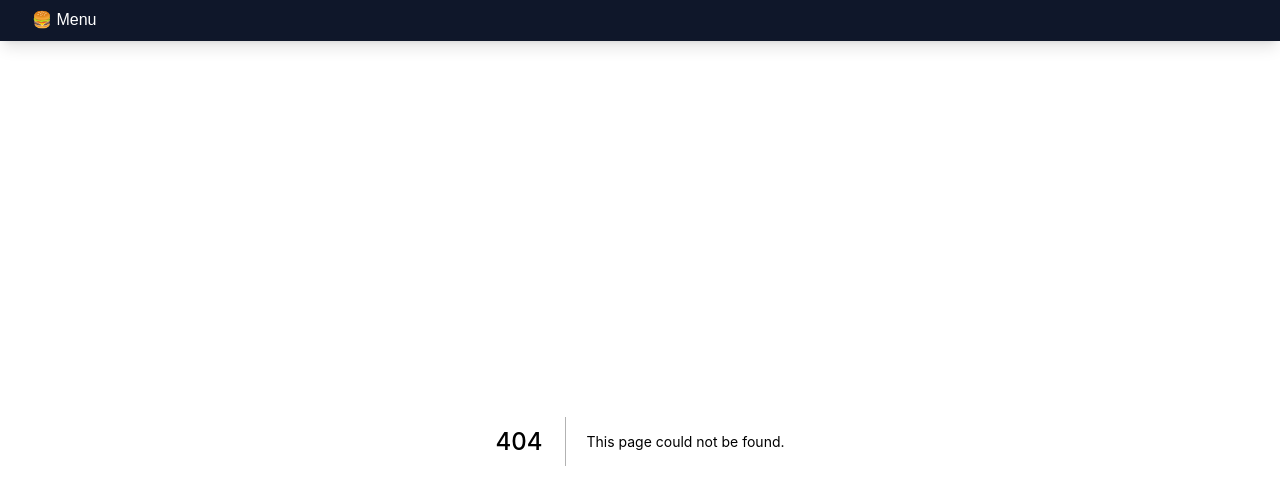
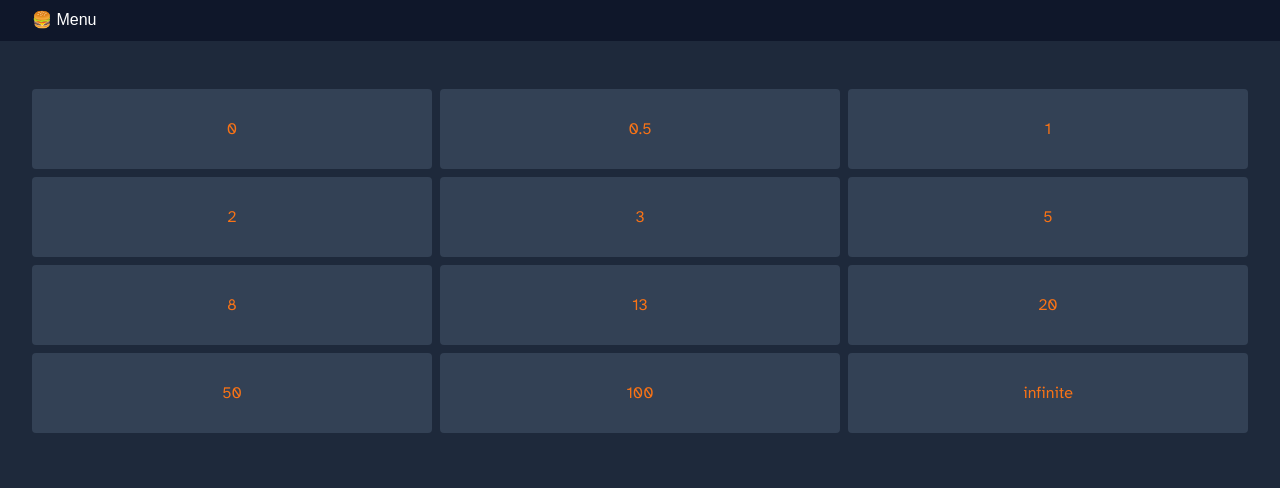
Before and after one commit to nbjorling/nextjs, a Next.js app: page /scrumpoker in a window 1280 px wide. Before the commit this address had no page. Shown: the top 488 px of the page. Built offline with nearby package versions, Linux system fonts and the light colour scheme; a web font is replaced by a local one.

Commit message:
Add scrumpoker

```diff
--- a/components/Menu.tsx
+++ b/components/Menu.tsx
@@ -34,6 +34,7 @@ export const Menu = () => {
           <div className="p-10">
             <LinkElement toggleMenu={toggleMenu} href="/" title="🏠 Start page" />
             <LinkElement toggleMenu={toggleMenu} href="/yahtzee" title="🎲 Yahtzee" />
+            <LinkElement toggleMenu={toggleMenu} href="/scrumpoker" title="🧩 Scrum Poker" />
             <LinkElement toggleMenu={toggleMenu} href="/projects" title="🔮  Projects" />
             <LinkElement toggleMenu={toggleMenu} href="/codepens" title="💾 Code Pens" />
           </div>
--- a/pages/index.tsx
+++ b/pages/index.tsx
@@ -5,6 +5,7 @@ import { getRandomEmoji } from "../utils/getRandomEmoji";
 const StartPageItems = [
   { icon: "🎲", title: "Yahtzee", description: "Play the original Yahtzee game", href: "/yahtzee" },
   { icon: "🎲", title: "Yahtzee Maxi", description: "The extreme version with 6 dice", href: "/yahtzee" },
+  { icon: "🧩", title: "Scrum Poker", description: "Cards for scrum poker", href: "/scrumpoker" },
   { icon: "🏌️‍♂️", title: "Golf ScoreCard", description: "Keep track on the gold course", href: "/golfscorecard" },
   { icon: "💾", title: "Projects", description: "Small projects or concepts", href: "/projects" },
   { icon: "🔮", title: "Code Pens", description: "Link to useful codepens", href: "/codepens" },
--- /dev/null
+++ b/pages/scrumpoker.tsx
@@ -0,0 +1,59 @@
+import Link from "next/link";
+import * as React from "react";
+
+const CHOICES = [0, "0.5", 1, 2, 3, 5, 8, 13, 20, 50, 100, "infinite"];
+
+export default function ScrumPower() {
+  const [choice, setChoice] = React.useState(undefined);
+  const [show, setShow] = React.useState(false);
+
+  const nextAction = () => {
+    if (!show) {
+      setShow(true);
+    }
+    if (show) {
+      setShow(false);
+      setChoice(undefined);
+    }
+  };
+
+  return (
+    <main className="w-full min-h-screen bg-slate-800 pt-4 font-hyperlegible">
+      {choice && (
+        <div className="fixed flex top-0 w-full h-full backdrop-blur-sm">
+          <div
+            onClick={() => {
+              nextAction();
+            }}
+            className="cursor-pointer mx-8 my-12 grow rounded flex items-center justify-center text-white bg-slate-400 "
+          >
+            {choice && show && (
+              <div>
+                <p className="text-center text-[128px]">{choice}</p>
+                <p className="text-center text-lg text-slate-200">Click again to close</p>
+              </div>
+            )}
+            {choice && !show && <p className="text-center text-5xl">Click to reveal</p>}
+          </div>
+        </div>
+      )}
+      <div className="grid grid-cols-3 p-8 gap-2">
+        {CHOICES.map((choice, index) => {
+          const string = typeof choice === "string" ? choice : choice.toString();
+
+          return (
+            <div
+              key={index}
+              className="text-center p-2 w-full h-20 bg-slate-700 flex cursor-pointer rounded  hover:bg-slate-600 text-orange-500 "
+              onClick={() => {
+                setChoice(string);
+              }}
+            >
+              <p className="self-center text-center w-full">{string}</p>
+            </div>
+          );
+        })}
+      </div>
+    </main>
+  );
+}
```
